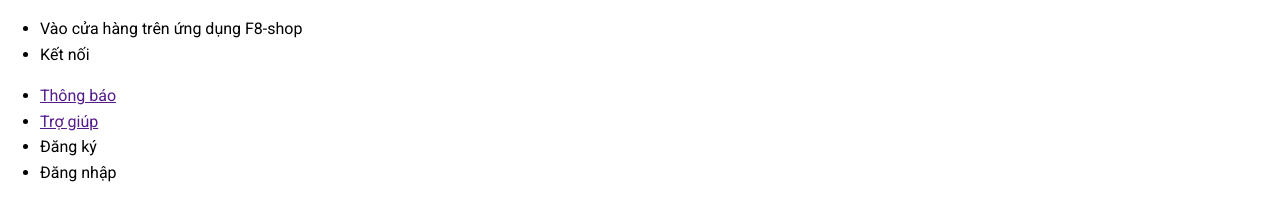
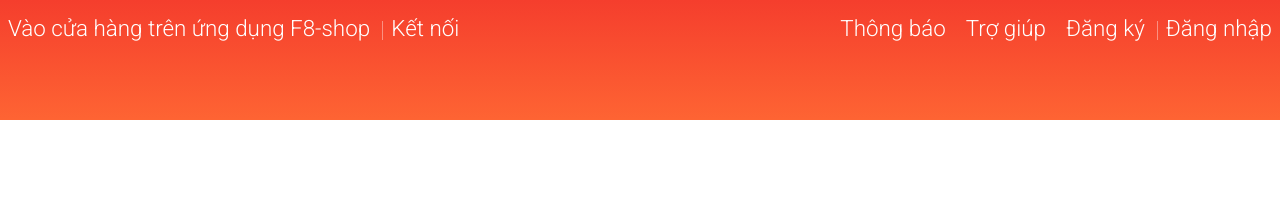
Before and after one commit to loctaidang/F8-Shop-HTML-CSS, a plain HTML site: page index.html in a window 1280 px wide. Drawn offline with nearby package versions, Linux system fonts and the light colour scheme.

Commit message:
navbar CSS

```diff
--- a/assets/css/main.css
+++ b/assets/css/main.css
@@ -0,0 +1,31 @@
+.header{
+    height: 120px;
+    background-image: linear-gradient(0,#fe6433,#f53e2d);
+}
+.header__navbar{
+    display: flex;
+    justify-content: space-between;
+}
+.header__navbar-list{
+    list-style: none;
+    padding-left: 0;
+}
+.header__navbar-item{
+    margin: 0 8px;
+}
+.header__navbar-item,
+.header__navbar-item-link{
+    display: inline-block;
+    font-size: 1.4rem;
+    text-decoration: none;
+    color: var(--white-color);
+    font-weight: 300;
+}
+.item header__navbar-item--strong{
+    font-weight: 400;
+}
+
+.header__navbar-item--separator {
+    border-right: 1px solid hsla(0, 0%, 100%, 0.4);
+    height: 0.8125rem;
+}
--- a/index.html
+++ b/index.html
@@ -14,9 +14,11 @@
 <body>
     <div class="app">
         <header class="header">
+            <div class="gird">
                 <nav class="header__navbar">
                     <ul class="header__navbar-list">
-                    <li class="header__navbar-item">Vào cửa hàng trên ứng dụng F8-shop</li>
+                        <li class="header__navbar-item header__navbar-item--separate">Vào cửa hàng trên ứng dụng F8-shop</li>
+                        <span class="header__navbar-item--separator"></span>
                         <li class="header__navbar-item">Kết nối</li>
                     </ul>
                     <ul class="header__navbar-list">
@@ -26,13 +28,14 @@
                         <li class="header__navbar-item">
                             <a href="" class="header__navbar-item-link">Trợ giúp</a>
                         </li>
-                    <li class="header__navbar-item">Đăng ký</li>
-                    <li class="header__navbar-item">Đăng nhập</li>
+                        <li class="header__navbar-item header__navbar-item--strong">Đăng ký</li>
+                        <span class="header__navbar-item--separator"></span>
+                        <li class="header__navbar-item header__navbar-item--strong">Đăng nhập</li>
                     </ul>
                 </nav>
+            </div>
         </header>
         <div class="container">
-
         </div>
         <footer class="footer">
 
```
Lines whose indentation alone changed are shown as unchanged.
